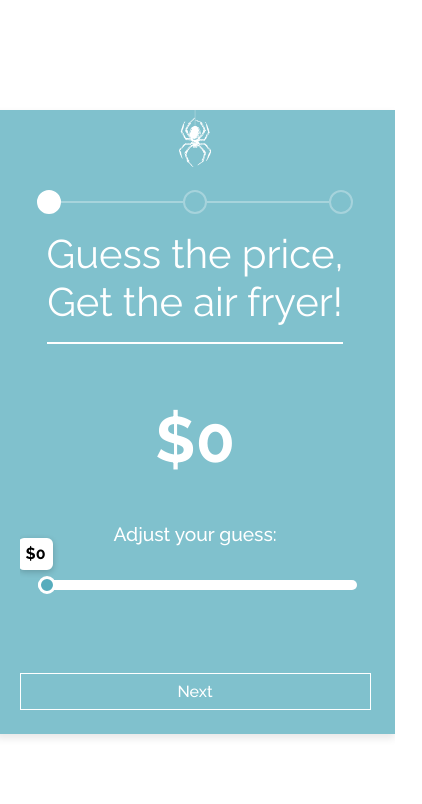
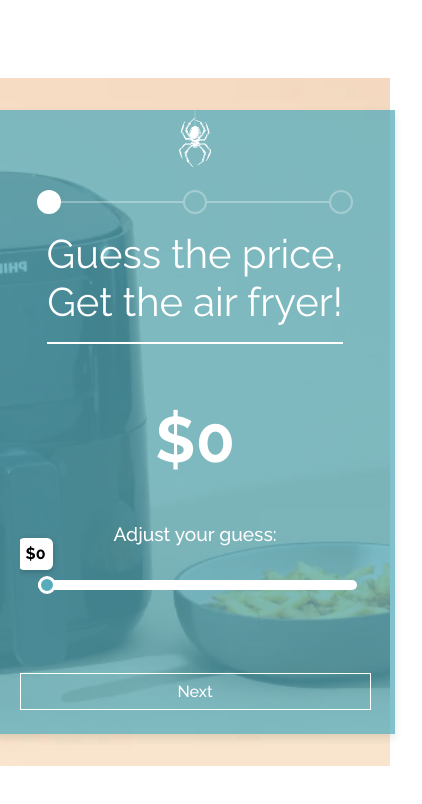
Before and after one commit to rmaskey1/Spidr-Coding-Challenge, a React (Vite) app: page / in a window 390 px wide. Shown: the top 804 px of the page, 422 px wide, since content can reach past the window. Built offline with nearby package versions, Linux system fonts and the light colour scheme.

Commit message:
background air fryer addition

```diff
--- a/src/App.css
+++ b/src/App.css
@@ -9,7 +9,7 @@
   align-items: center;
 }
 
-.logo {
+/* .logo {
   height: 6em;
   padding: 1.5em;
   will-change: filter;
@@ -43,4 +43,86 @@
 
 .read-the-docs {
   color: #888;
+} */
+
+.form-image-wrapper {
+  display: flex;
+  justify-content: center;
+  align-items: center;
+  position: relative;
+  max-width: 100%;
+  margin: 0 auto;
+  padding: 2rem;
+  gap: 0;
 }
+
+.image-container {
+  flex: 1;
+  display: flex;
+  justify-content: flex-end;
+  align-items: center;
+  position: relative;
+  z-index: 1;
+  transform: translateX(140px);
+  max-width: 50%;
+}
+
+.image-container img {
+  width: 100%;
+  height: 40em;
+  object-fit: cover;
+  object-position: center;
+}
+
+.form-container {
+  flex: 1;
+  display: flex;
+  justify-content: flex-start;
+  align-items: center;
+  position: relative;
+  z-index: 2;
+}
+
+@media screen and (max-width: 1024px) {
+  .form-image-wrapper {
+    flex-direction: column;
+    gap: 0;
+    padding: 0;
+    position: relative;
+    width: 100%;
+    height: auto;
+  }
+
+  .image-container,
+  .form-container {
+    max-width: 100%;
+    width: 100%;
+    transform: none;
+    justify-content: center;
+    align-items: center;
+  }
+
+  .image-container {
+    position: absolute;
+    top: 0;
+    left: 0;
+    right: 0;
+    bottom: 0;
+    height: 100%;
+    z-index: 1;
+    overflow: hidden;
+  }
+
+  .image-container img {
+    width: 100%;
+    height: 100%;
+    object-fit: cover;
+  }
+
+  .form-container {
+    position: relative;
+    z-index: 2;
+    height: 100%;
+    padding: 2rem;
+  }
+}
--- a/src/App.tsx
+++ b/src/App.tsx
@@ -1,11 +1,18 @@
-import { useState } from 'react'
 import './App.css'
 import InterestForm from './components/InterestForm'
+import airFryerImage from './assets/air-fryer.jpg'
 
 function App() {
 
   return (
-   <InterestForm/>
+    <div className="form-image-wrapper">
+      <div className="image-container">
+        <img src={airFryerImage} alt="Air Fryer" />
+      </div>
+      <div className="form-container">
+        <InterestForm />
+      </div>
+    </div>
   )
 }
 
```
